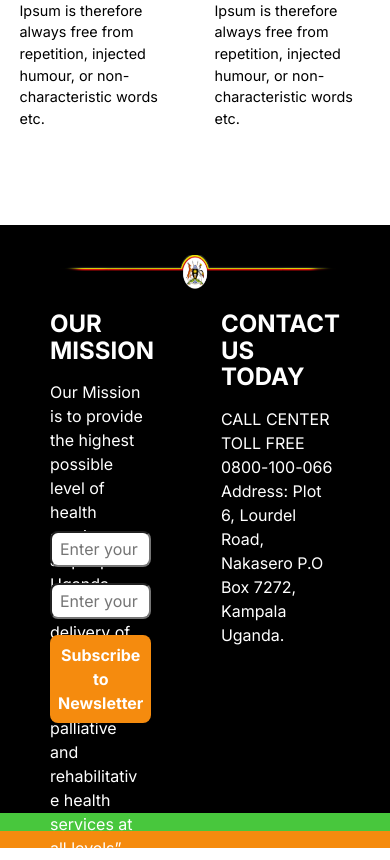
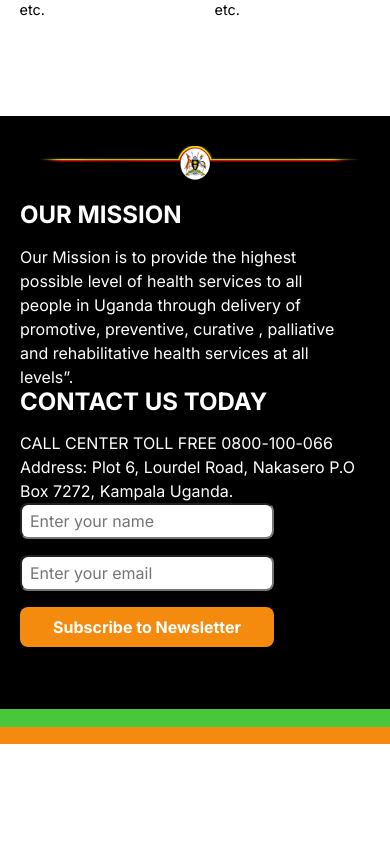
Before and after one commit to CELYNEBIRUNGI/OPP-project, a React (Vite) app: page /project in a window 390 px wide. Shown: the part 4066-4926 px from the top of the page. After the commit the page ends 4810 px from the top, so only its background shows below. Built offline with nearby package versions, Linux system fonts and the light colour scheme.

Commit message:
Mobile Home, Nav and Footer

```diff
--- a/src/components/Navbar.jsx
+++ b/src/components/Navbar.jsx
@@ -10,6 +10,7 @@ import Headroom from "react-headroom";
 const Navbar = () => {
   const [showMenu, setShowMenu] = useState(false);
   const navRef = useRef(null);
+  const burgerRef = useRef(null);
   let location = useLocation();
   let { id } = useParams();
   const verifiedLocation = location.pathname === `/project/${id}`;
--- a/src/scss/components/_footer.scss
+++ b/src/scss/components/_footer.scss
@@ -72,4 +72,81 @@ footer {
       height: 50%;
     }
   }
+
+  @include mx.mobile {
+    .footer {
+      @include mx.flex($dir: column, $align: flex-start, $justify: flex-start);
+      padding: 30px 20px;
+
+      .image {
+        flex-basis: 100%;
+        @include mx.flex;
+        margin-bottom: 16px;
+        height: 40px;
+
+        img {
+          height: 40px;
+        }
+      }
+
+      div {
+        @include mx.flex(
+          $dir: column,
+          $align: flex-start,
+          $justify: flex-start
+        );
+        gap: 16px;
+        flex-basis: 100%;
+        height: 220px;
+
+        .mission-p {
+          width: 90%;
+          word-wrap: break-word;
+        }
+      }
+
+      form {
+        flex-basis: 100%;
+        height: 220px;
+        gap: 16px;
+        @include mx.flex(
+          $dir: column,
+          $justify: flex-start,
+          $align: flex-start
+        );
+
+        label {
+          width: 100%;
+        }
+
+        input {
+          width: 100%;
+          border-radius: 8px;
+          padding: 4px 8px;
+        }
+
+        button {
+          width: 100%;
+          border-radius: 8px;
+          border: none;
+          padding: 8px;
+          background-color: var.$primary-200;
+          color: #fff;
+          font-weight: bold;
+        }
+      }
+    }
+    .foot {
+      margin-top: 32px;
+      background-color: var.$primary-200;
+      height: 35px;
+
+      &::after {
+        content: "";
+        display: block;
+        background-color: var.$primary-100;
+        height: 50%;
+      }
+    }
+  }
 }
--- a/src/scss/components/_nav.scss
+++ b/src/scss/components/_nav.scss
@@ -61,9 +61,9 @@ nav {
   }
 
   @include mx.mobile {
-    // .headroom-wrapper {
-    //   height: 0;
-    // }
+    .headroom-wrapper {
+      height: fit-content;
+    }
     .burger {
       display: block;
       padding: 1rem;
@@ -93,6 +93,30 @@ nav {
       }
       &.reveal {
         display: block;
+
+        .nav-list {
+          @include mx.flex($dir: column);
+          gap: 24px;
+          padding: 24px 0 0 0;
+          height: 70vh;
+          width: 100%;
+          position: absolute;
+          top: 0;
+          left: 0;
+          background-color: var.$primary-100;
+          z-index: 1;
+          transition: all 0.6s ease-in-out;
+
+          li {
+            a {
+              transition: all 0.3s ease-in-out;
+
+              &:hover {
+                color: var.$primary-200;
+              }
+            }
+          }
+        }
       }
     }
   }
--- a/src/scss/routes/_home.scss
+++ b/src/scss/routes/_home.scss
@@ -16,7 +16,8 @@
 
     img {
       width: 100%;
-      object-fit: contain;
+      height: 100%;
+      object-fit: cover;
     }
 
     div {
@@ -31,6 +32,7 @@
 
       h1 {
         font-size: var.$fs-h2;
+        text-align: center;
       }
     }
   }
@@ -111,6 +113,61 @@
       margin-top: 16px;
     }
   }
+
+  @include mx.mobile {
+    .banner {
+      height: 40vh;
+
+      div {
+        h1 {
+          font-size: var.$fs-h3;
+        }
+      }
+    }
+
+    .about {
+      padding: 32px;
+      .about-body {
+        @include mx.flex($dir: column);
+        height: fit-content;
+        margin-top: 32px;
+
+        img {
+          width: 100%;
+          height: 100%;
+        }
+
+        div {
+          margin-top: 32px;
+          p {
+            width: 100%;
+          }
+        }
+      }
+    }
+
+    .implementation {
+      padding: 32px;
+      .implementation-body {
+        @include mx.flex($dir: column);
+        padding-top: 32px;
+      }
+    }
+
+    .map {
+      padding: 64px 32px;
+      width: 100vw;
+      overflow: hidden;
+    }
+
+    .reports {
+      padding: 32px;
+      .reports-body {
+        @include mx.flex($dir: column);
+        margin-top: 32px;
+      }
+    }
+  }
 }
 
 .leaflet-container {
```
